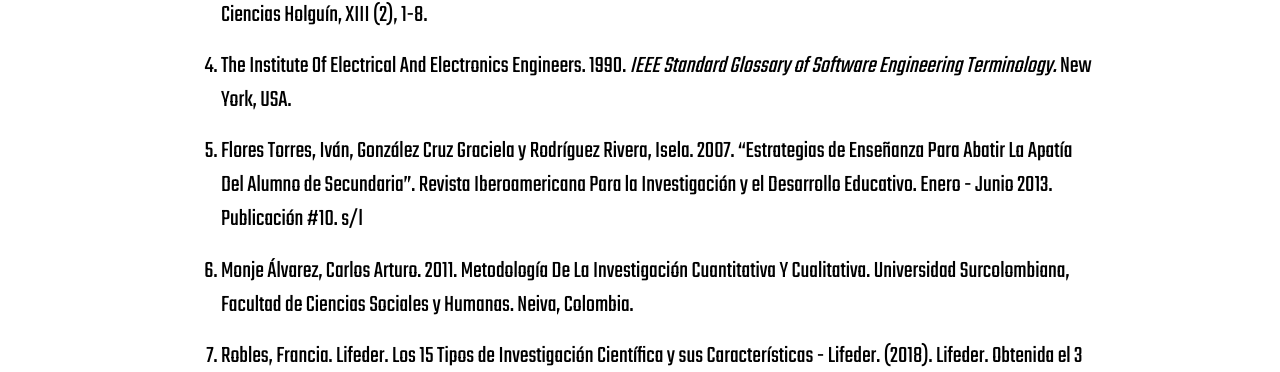
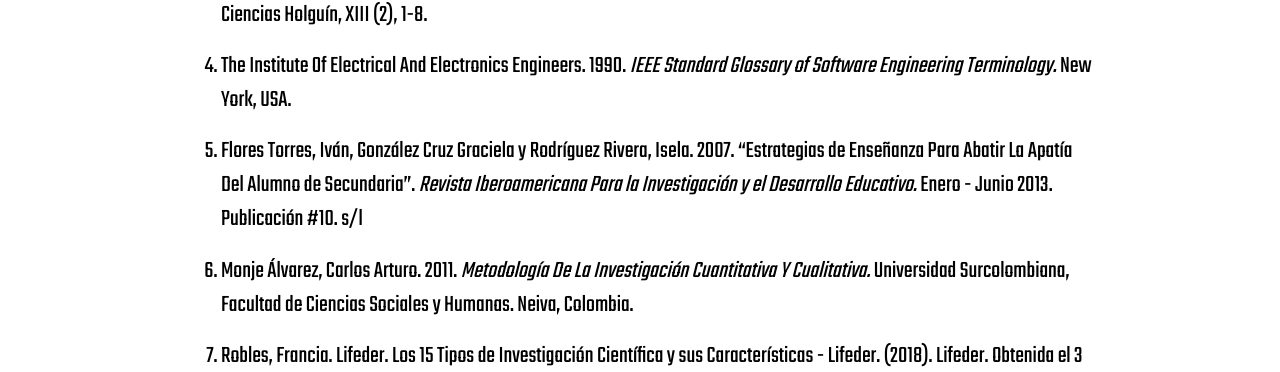
Before and after one commit to alexrv99/its-is-research, a Gatsby site: page / in a window 1280 px wide. Shown: the part 3687-4059 px from the top of the page. Built offline with nearby package versions, Linux system fonts and the light colour scheme; Gatsby itself is replaced by a stand-in of ours.

Commit message:
add conclusiones y fuentes

```diff
--- a/src/pages/index.jsx
+++ b/src/pages/index.jsx
@@ -186,12 +186,12 @@
       <li>
         Flores Torres, Iván, González Cruz Graciela y Rodríguez Rivera, Isela.
         2007. “Estrategias de Enseñanza Para Abatir La Apatía Del Alumno de
-        Secundaria”. Revista Iberoamericana Para la Investigación y el
-        Desarrollo Educativo. Enero - Junio 2013. Publicación #10. s/l
+        Secundaria”. <i>Revista Iberoamericana Para la Investigación y el
+        Desarrollo Educativo.</i> Enero - Junio 2013. Publicación #10. s/l
       </li>
       <li>
-        Monje Álvarez, Carlos Arturo. 2011. Metodología De La Investigación
-        Cuantitativa Y Cualitativa. Universidad Surcolombiana, Facultad de
+        Monje Álvarez, Carlos Arturo. 2011. <i>Metodología De La Investigación
+        Cuantitativa Y Cualitativa.</i> Universidad Surcolombiana, Facultad de
         Ciencias Sociales y Humanas. Neiva, Colombia.
       </li>
       <li>
```
